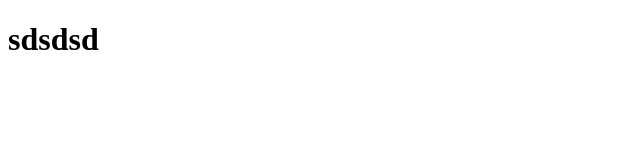
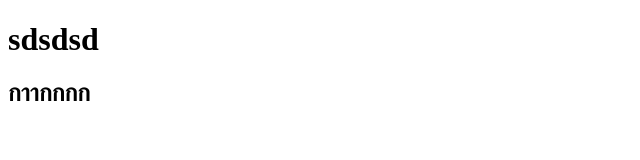
Before and after one commit to tumzaaa2009/testhtml, a plain HTML site: page index.html in a window 1280 px wide. Shown: the whole page, without its empty margins (0-640 px from the left). Drawn offline with Linux system fonts and the light colour scheme.

Commit message:
กาก

```diff
--- a/index.html
+++ b/index.html
@@ -7,5 +7,6 @@
 </head>
 <body>
     <h1>sdsdsd</h1>
+    <h2>กาากกกก</h2>
 </body>
 </html>
```
